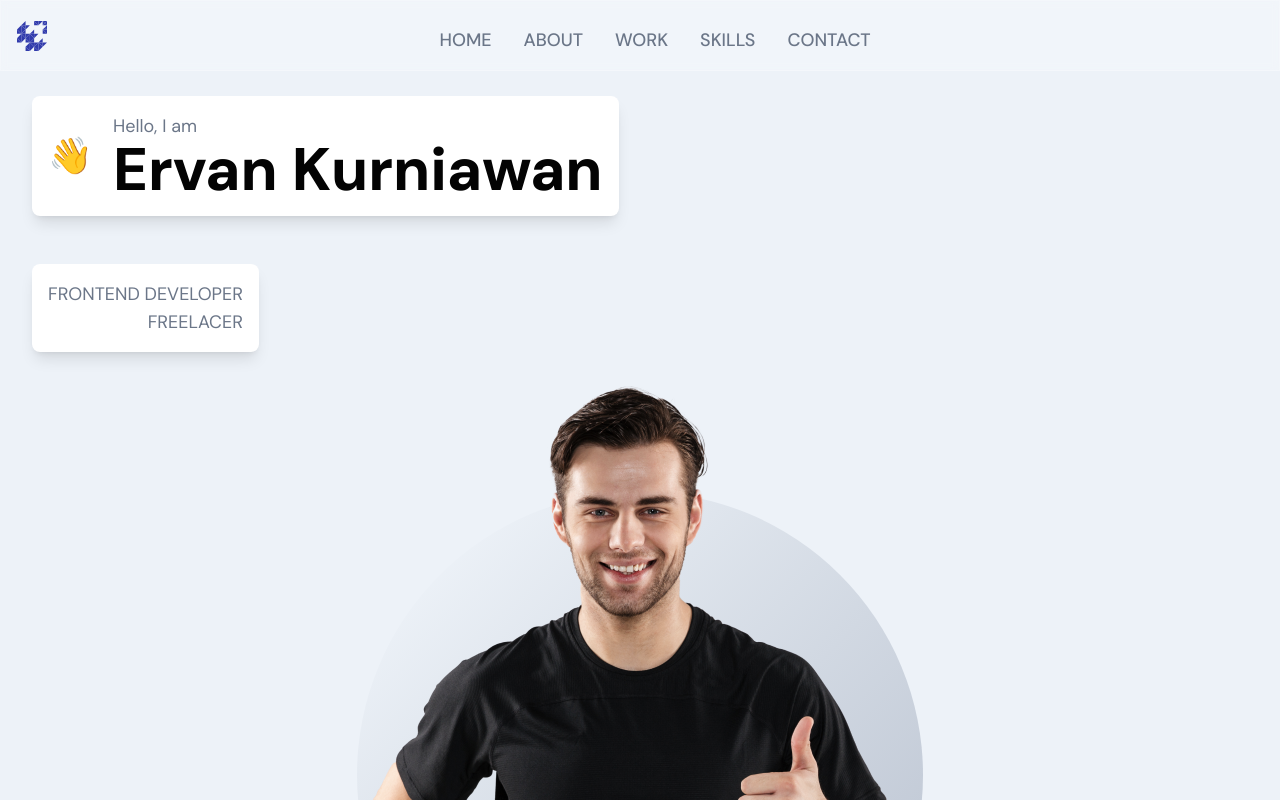
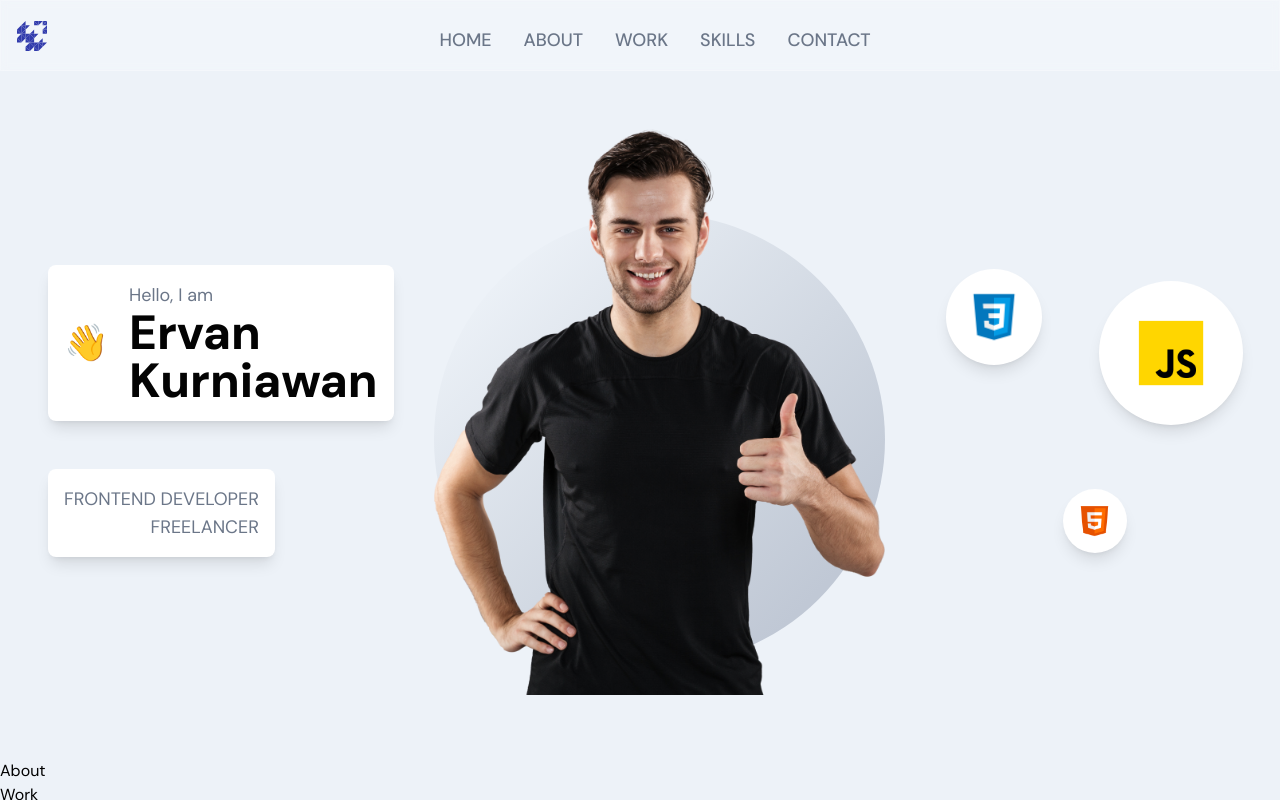
Before and after one commit to ervanervan/modern-portfolio, a React (Vite) app: page / in a window 1280 px wide. Shown: the top 800 px of the page. Built offline with nearby package versions, Linux system fonts and the light colour scheme.

Commit message:
update: header component

```diff
--- a/src/container/Header/Header.jsx
+++ b/src/container/Header/Header.jsx
@@ -26,12 +26,12 @@ const Header = () => {
             <span>👋</span>
             <div className="ml-5">
               <p className="p-text">Hello, I am</p>
-              <h1 className="head-text">Ervan Kurniawan</h1>
+              <h1 className="head-text text-left">Ervan Kurniawan</h1>
             </div>
           </div>
           <div className="tag-cmp app__flex">
             <p className="p-text">Frontend Developer</p>
-            <p className="p-text">Freelacer</p>
+            <p className="p-text">Freelancer</p>
           </div>
         </div>
       </motion.div>
@@ -54,9 +54,9 @@ const Header = () => {
       <motion.div
         variants={scaleVariants}
         whileInView={scaleVariants.whileInView}
-        className="app__header-circle"
+        className="app__header-circles"
       >
-        {[images.flutter, images.redux, images.sass].map((circle, index) => (
+        {[images.css, images.javascript, images.html].map((circle, index) => (
           <div className="circle-cmp app__flex" key={`circle-${index}`}>
             <img src={circle} alt="circle" />
           </div>
--- a/src/index.css
+++ b/src/index.css
@@ -38,7 +38,7 @@
   }
 
   .head-text {
-    @apply text-4xl font-extrabold text-center text-black capitalize sm:text-2xl md:text-6xl;
+    @apply font-extrabold text-center text-black capitalize text-2xl md:text-5xl;
   }
 
   .head-text span {
@@ -159,8 +159,7 @@
 
   /* Header */
   #home {
-    @apply relative bg-cover bg-center bg-repeat;
-    background-image: url("./assets/bgIMG.png");
+    @apply relative bg-cover bg-[url('./assets/bgIMG.png')] bg-center bg-repeat;
 
     .app__wrapper {
       @apply p-0;
@@ -172,17 +171,15 @@
   }
 
   .app__header {
-    @apply flex w-full h-full flex-row pt-24 px-8 pb-0;
+    @apply flex w-full h-full flex-col gap-10 xl:flex-row pt-24 px-4 pb-0;
 
     @apply 2xl:pt-32;
-
-    @apply xl:flex-col;
 
     @apply sm:pt-24 sm:px-4 sm:pb-8;
   }
 
   .app__header-info {
-    @apply flex-[0.65] flex flex-col justify-start items-start h-full mx-8;
+    @apply flex-[0.65] flex flex-col justify-start items-start h-full md:mx-8;
 
     @apply xl:w-full xl:mr-0;
   }
@@ -213,7 +210,7 @@
   }
 
   .app__header-circles {
-    @apply flex-[0.75] flex flex-col justify-evenly items-start h-full ml-4;
+    @apply flex-[0.75] flex xl:flex-col gap-5 justify-evenly items-start h-full xl:ml-4;
 
     div {
       @apply w-24 h-24 rounded-full bg-white shadow-lg;
@@ -224,31 +221,17 @@
     }
 
     div:nth-child(1) {
-      @apply w-24 h-24;
+      @apply w-16 h-16 md:w-24 md:h-24 2xl:w-48 2xl:h-48;
     }
 
     div:nth-child(2) {
-      @apply my-7 w-36 h-36;
+      @apply my-7 w-20 h-20 md:w-36 md:h-36 2xl:w-[300px] 2xl:h-[300px];
     }
 
     div:nth-child(3) {
-      @apply w-16 h-16;
+      @apply w-12 h-12 md:w-16 md:h-16 2xl:w-[170px] 2xl:h-[170px];
     }
 
-    /* For 2XL screens */
-    div:nth-child(1) {
-      @apply 2xl:w-48 2xl:h-48;
-    }
-
-    div:nth-child(2) {
-      @apply 2xl:w-[400px] 2xl:h-[400px];
-    }
-
-    div:nth-child(3) {
-      @apply 2xl:w-[170px] 2xl:h-[170px];
-    }
-
-    /* For XL screens */
     @apply xl:w-full xl:flex-row xl:flex-wrap xl:ml-0;
 
     div {
```
